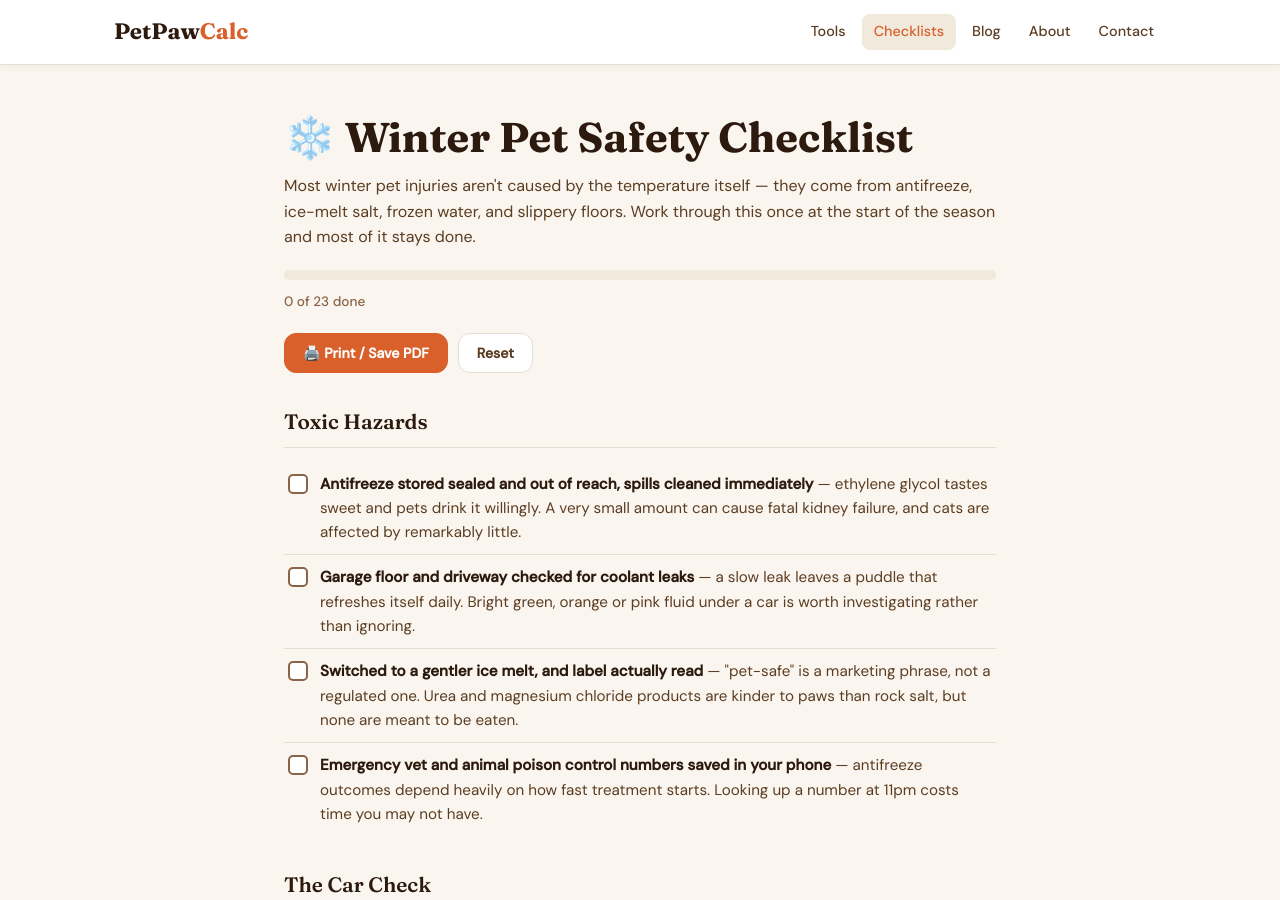
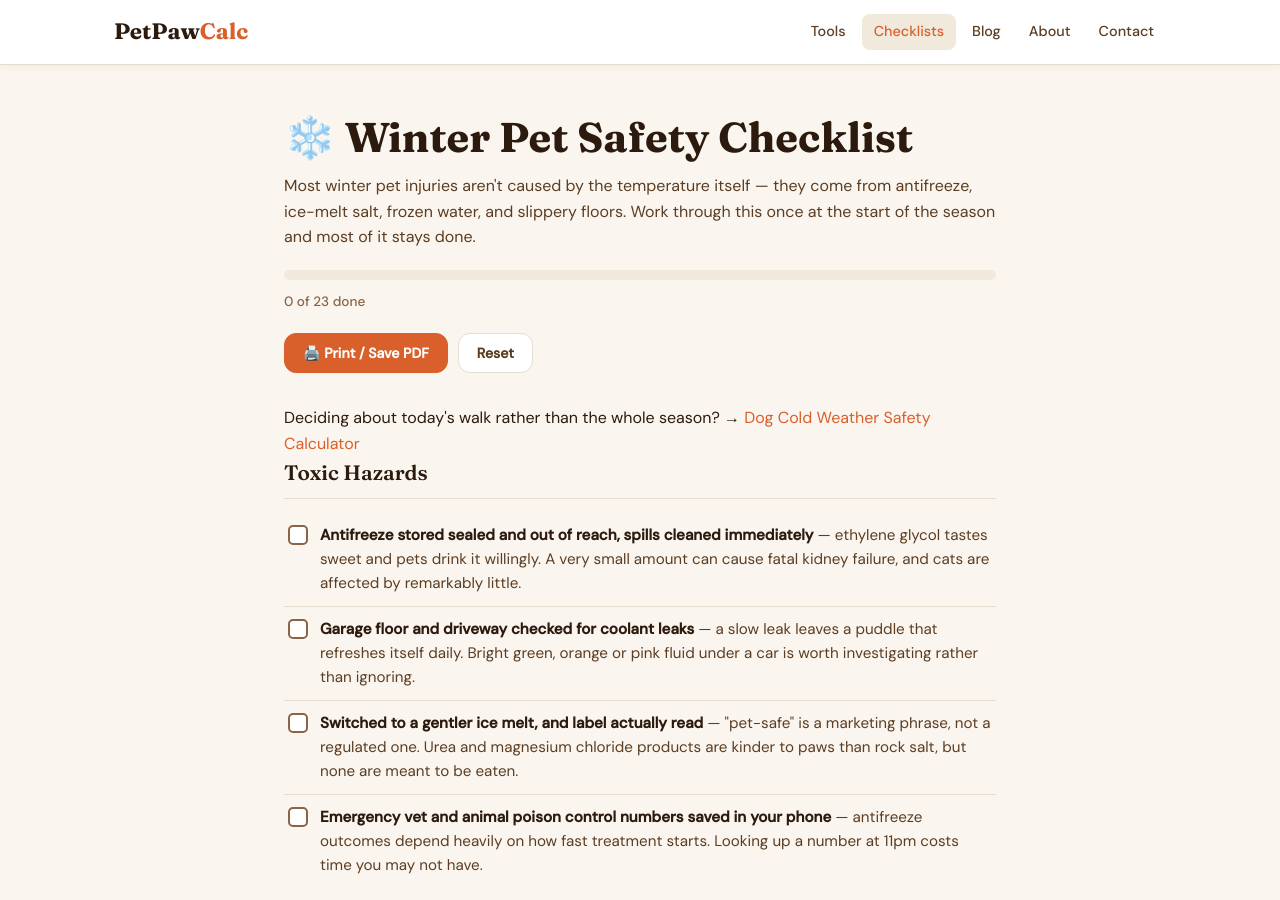
Before and after one commit to canghun13/petpawcalc, a Jekyll site: the page built from checklists/winter-pet-safety-checklist.html, in a window 1280 px wide and 900 px high. Built offline with Jekyll 4.4.1, drawn with Linux system fonts in a browser that asks for light colours.

Commit message:
Winter checklist: surface the cold calculator above the fold
The checklist's only link to the cold weather calculator sat below 23 checklist
items and six FAQs. Someone arriving to decide about today's walk rather than to
prep for the season would never reach it. Added a CTA next to the print/reset
actions at the top; the existing bottom link stays for people who work through
the whole list.

This also submits the checklist to IndexNow, which the previous run missed: the
run that fixed the calculator only had the calculator in its diff.

```diff
--- a/checklists/winter-pet-safety-checklist.html
+++ b/checklists/winter-pet-safety-checklist.html
@@ -113,6 +113,10 @@ permalink: /checklists/winter-pet-safety-checklist.html
   <div class="checklist-actions no-print">
     <button class="checklist-btn checklist-btn-primary" onclick="printChecklist()">🖨️ Print / Save PDF</button>
     <button class="checklist-btn" onclick="resetChecklist()">Reset</button>
+  </div>
+
+  <div class="post-cta no-print">
+    <p>Deciding about today's walk rather than the whole season? → <a href="/tools/dog-cold-weather-safety-calculator.html">Dog Cold Weather Safety Calculator</a></p>
   </div>
 
   <div class="checklist-section">
```
